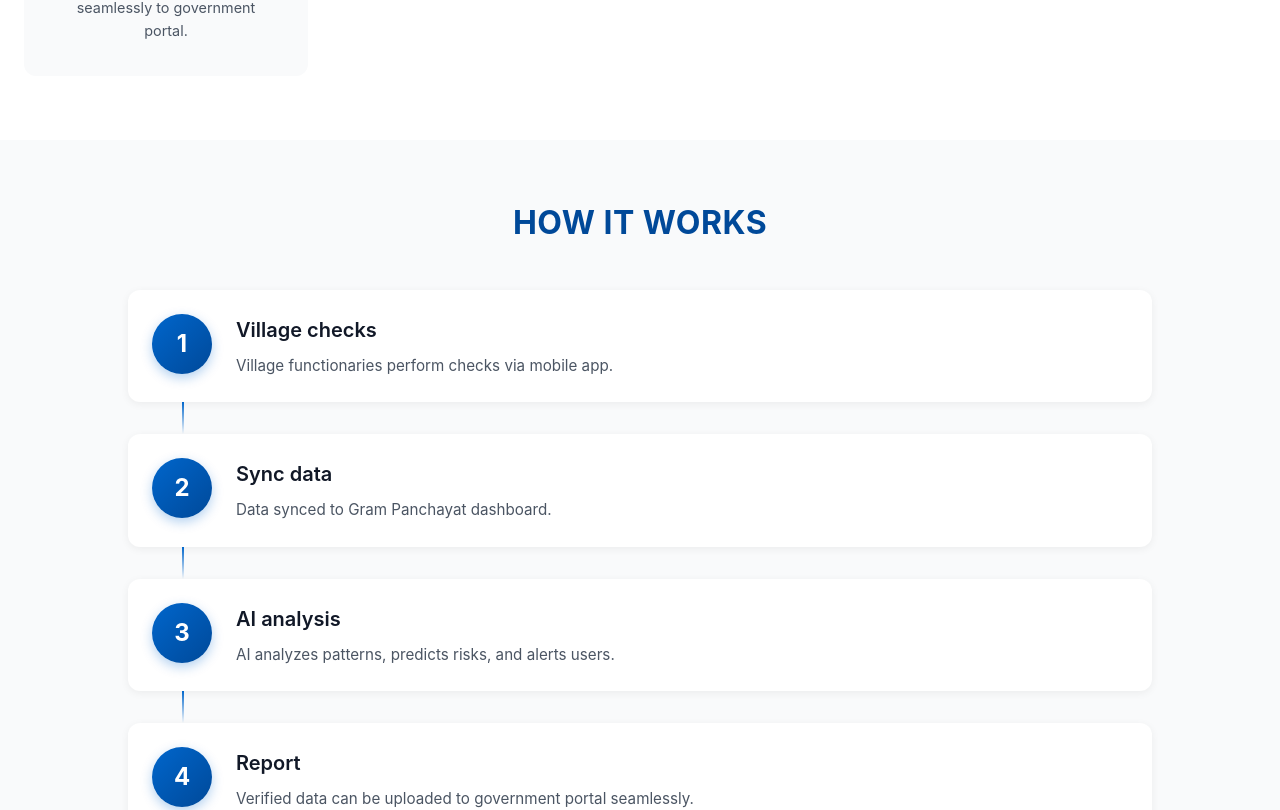
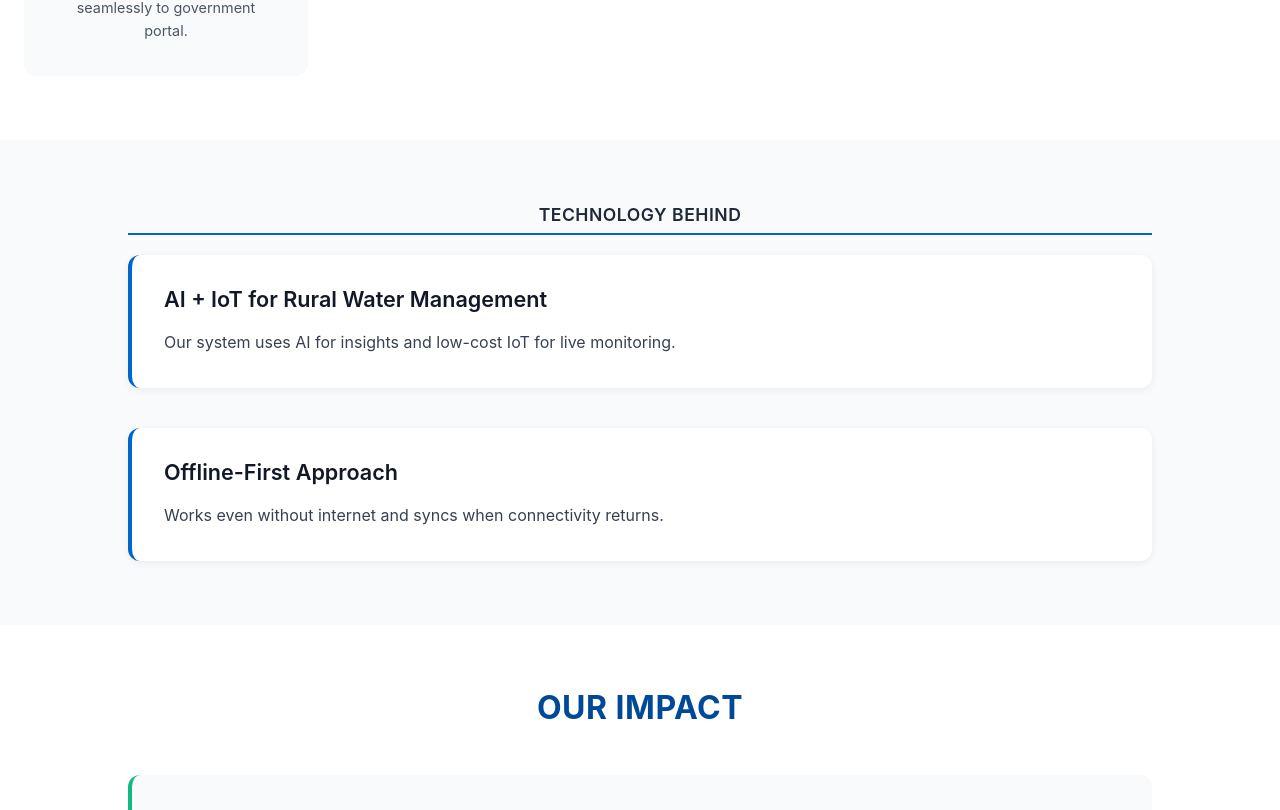
Before and after one commit to sushanthkulal/pipeline, a React (Vite) app: page / in a window 1280 px wide. Shown: the part 2699-3509 px from the top of the page. Built offline with nearby package versions, Linux system fonts and the light colour scheme.

Commit message:
Updated LandingPage.tsx

```diff
--- a/src/pages/LandingPage.tsx
+++ b/src/pages/LandingPage.tsx
@@ -3,7 +3,6 @@ import Hero from '../components/Hero'
 import ThreeColumnActions from '../components/ThreeColumnActions'
 import Section from '../components/Section'
 import FeaturesGrid from '../components/FeaturesGrid'
-import ProcessChain from '../components/ProcessChain'
 import ImpactSection from '../components/ImpactSection'
 import AboutPreview from '../components/AboutPreview'
 import Footer from '../components/Footer'
@@ -16,7 +15,6 @@ const LandingPage = () => {
   const diffSection = landingData.components.find((c) => c.id === 'diff_section')
   const communitySection = landingData.components.find((c) => c.id === 'community_section')
   const featuresData = landingData.components.find((c) => c.type === 'features_grid')
-  const processData = landingData.components.find((c) => c.type === 'process_chain')
   const techSection = landingData.components.find((c) => c.id === 'tech')
   const impactData = landingData.components.find((c) => c.type === 'impact_section')
   const aboutPreviewData = landingData.components.find((c) => c.type === 'about_preview')
@@ -30,7 +28,6 @@ const LandingPage = () => {
       {diffSection && <Section {...diffSection.props} />}
       {communitySection && <Section {...communitySection.props} />}
       {featuresData && <FeaturesGrid {...featuresData.props} />}
-      {processData && <ProcessChain {...processData.props} />}
       {techSection && <Section {...techSection.props} />}
       {impactData && <ImpactSection {...impactData.props} />}
       {aboutPreviewData && <AboutPreview {...aboutPreviewData.props} />}
```
